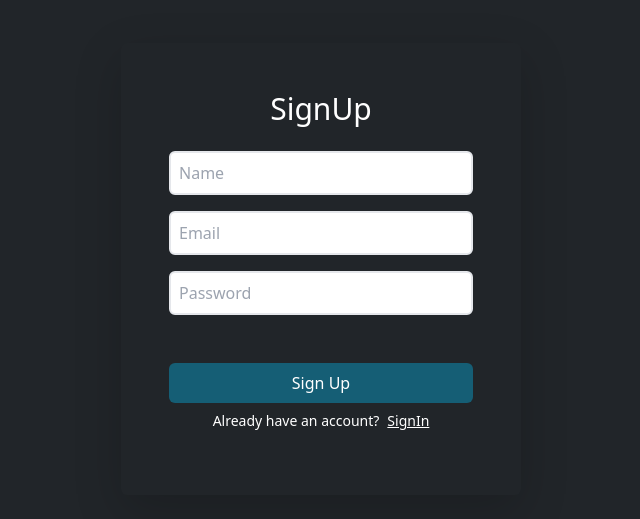
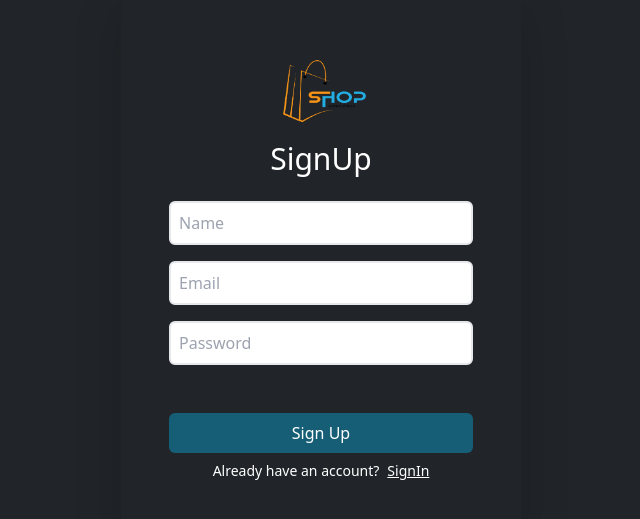
Before and after one commit to paresh-2002/online-shopping, a React (Create React App) app: page /users/sign_up in a window 1280 px wide. Shown: the part 131-650 px from the top of the page, without its empty margins (319-959 px from the left). Built offline with nearby package versions, Linux system fonts and the light colour scheme.

Commit message:
ADD image tpo in login page

```diff
--- a/src/App.js
+++ b/src/App.js
@@ -12,9 +12,10 @@ import FetchPosts from './Components/FetchPosts';
 function App() {
   const [isActive, setIsActive] = useState('Home')
   const fetchStatus = useSelector((store) => store.fetchStatus);
+
   return (
      <div className="w-full h-screen">
-      <Navigate to='/users/sign_in'/>
+        <Navigate to='/users/sign_in'/>
         <Navbar/>
         <div className="flex h-[69%]" >
         <SideNavbar isActive={isActive} setIsActive={setIsActive}  />
--- a/src/Components/UserForm.js
+++ b/src/Components/UserForm.js
@@ -1,6 +1,6 @@
 import React, { useState } from 'react';
 import Input from './Input';
-import { useNavigate } from 'react-router-dom';
+import { useLocation, useNavigate } from 'react-router-dom';
 
 const UserForm = ({ isSignInPage = false }) => {
   const [data, setData] = useState({
@@ -10,6 +10,7 @@ const UserForm = ({ isSignInPage = false }) => {
     password: ''
   });
   const navigate = useNavigate();
+  const location = useLocation()
 
   const handleSubmit = (e) => {
     e.preventDefault();
@@ -19,7 +20,7 @@ const UserForm = ({ isSignInPage = false }) => {
     if (isSignInPage) {
       const user = users.find(user => user.email === data.email && user.password === data.password);
       if (user) {
-        navigate('/');
+        location.pathname('/');
       } else {
         alert('Invalid email or password');
       }
@@ -43,8 +44,10 @@ const UserForm = ({ isSignInPage = false }) => {
 
   return (
     <div className="h-screen flex justify-center items-center bg-dark">
-      <div
-        className=" w-[400px] shadow-lg rounded-md bg-dark p-5 flex flex-col">
+      <div className=" w-[400px] shadow-lg rounded-md bg-dark p-5 flex flex-col">
+        <div className="d-flex align-items-center  text-white text-decoration-none justify-center ml-4">
+          <img src='/shop.png' alt="" width="100" height="100" className="rounded-circle me-2"/>
+        </div>
         <h2 className="text-center font-medium text-3xl mb-2 text-white">
           {isSignInPage ? 'SignIn' : 'SignUp'}
         </h2>
--- a/src/index.js
+++ b/src/index.js
@@ -2,7 +2,7 @@ import React from 'react';
 import ReactDOM from 'react-dom/client';
 import './index.css';
 import reportWebVitals from './reportWebVitals';
-import {createBrowserRouter, Navigate, RouterProvider} from 'react-router-dom'
+import {createBrowserRouter,  RouterProvider} from 'react-router-dom'
 import UserForm from './Components/UserForm';
 import App from './App';
 import ShoppingItems from './Components/ShoppingItems';
@@ -18,7 +18,6 @@ const router = createBrowserRouter([
       {path:'/orders', element:<Orders/>},
     ]
   },
-
   {path:'users/sign_in', element:<UserForm isSignInPage={true} />},
   {path:'users/sign_up', element:<UserForm isSignInPage={false}/>},
 ]);
```
Also changed, not shown: public/Shop1.png (added), 1 other file (tests, documents, lock files or other folders).
